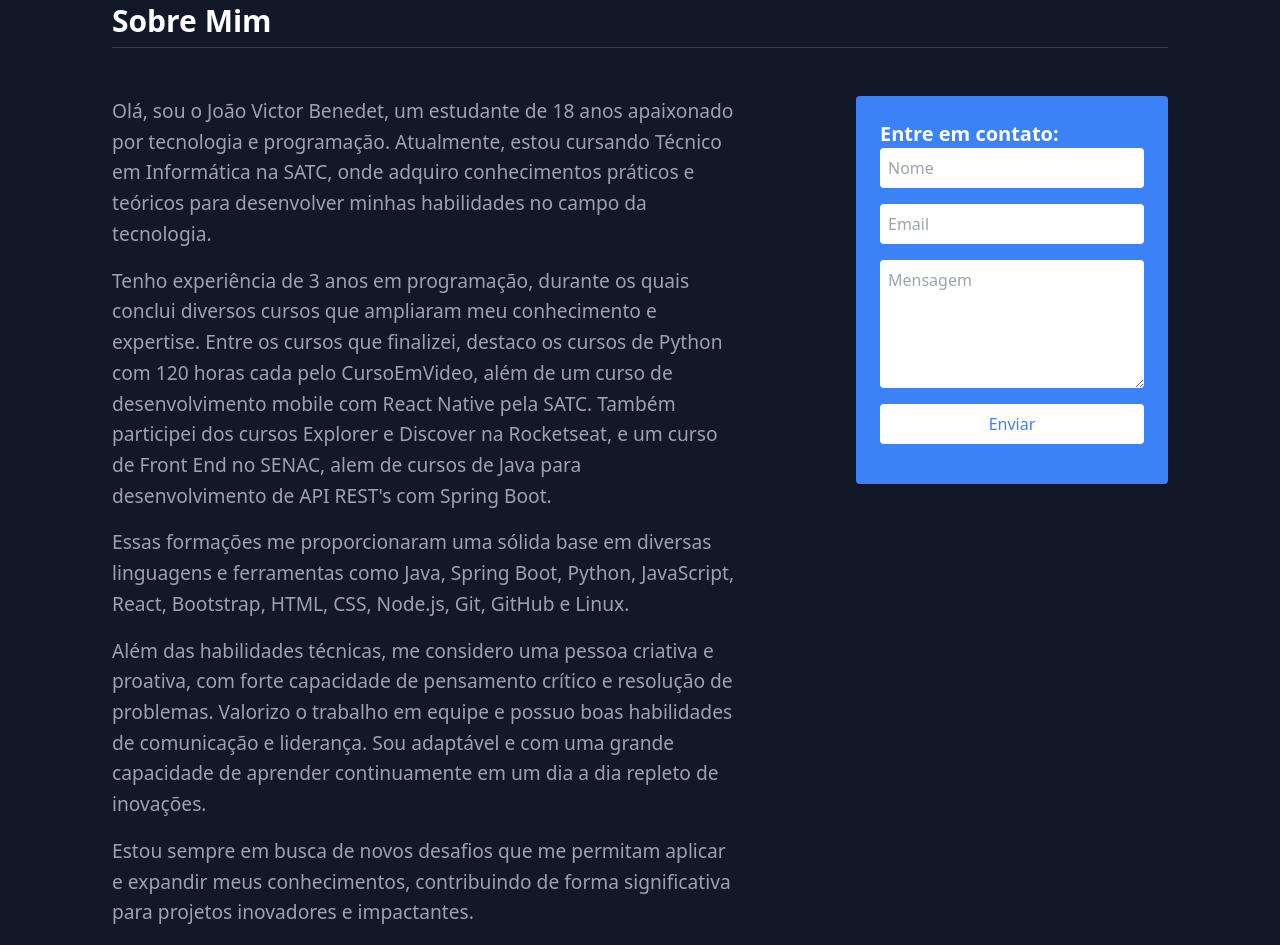
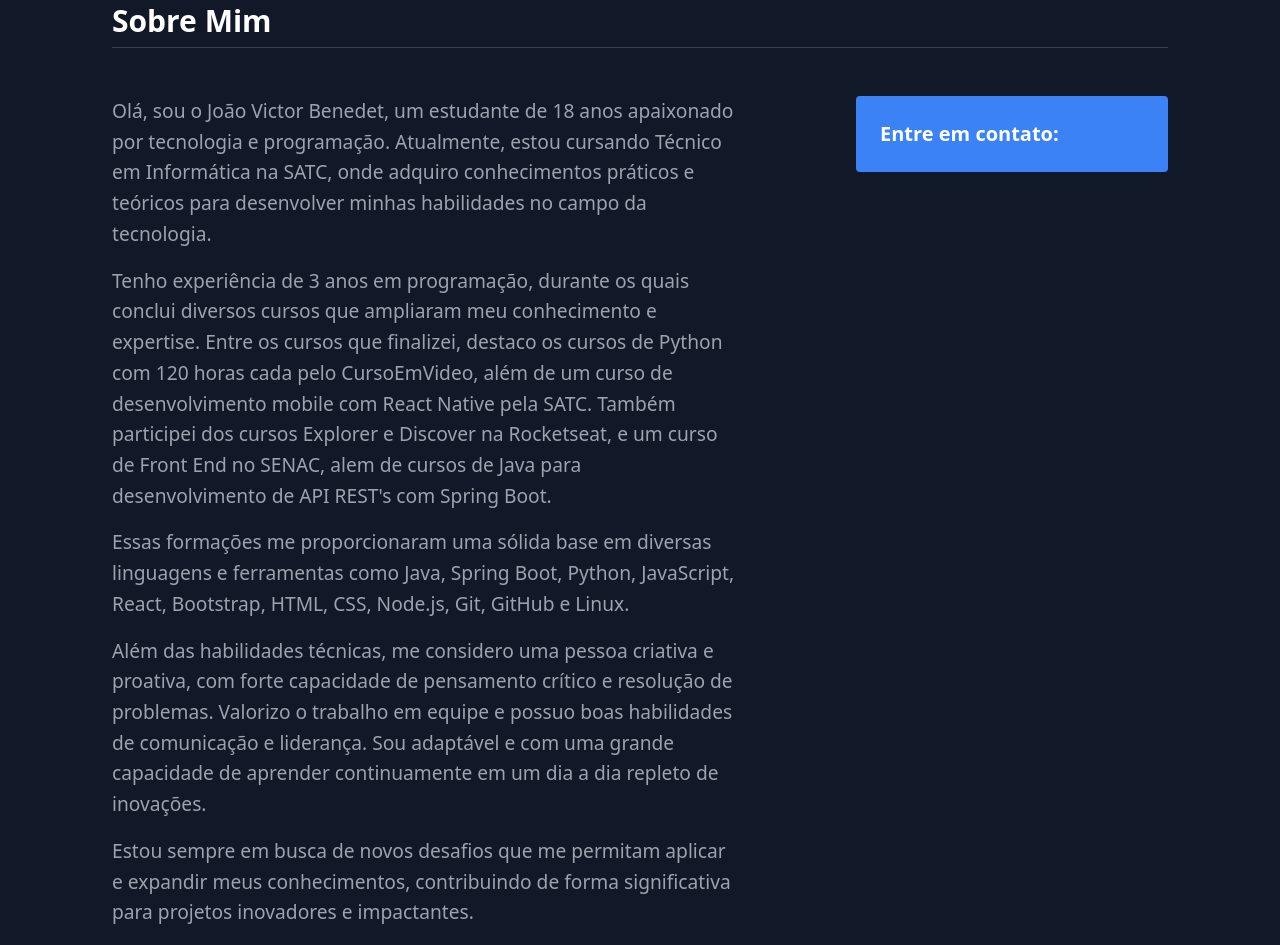
Before and after one commit to joaobenedetmachado/portfolio, a plain HTML site: page index.html in a window 1280 px wide. Shown: the part 2667-3612 px from the top of the page. Drawn offline with nearby package versions, Linux system fonts and the light colour scheme.

Commit message:
Update index.html

```diff
--- a/index.html
+++ b/index.html
@@ -791,12 +791,6 @@
        <h4 class="text-xl font-bold text-white">
         Entre em contato:
        </h4>
-       <form action="mailto:jvbm2177@gmail.com" method="post" enctype="text/plain">
-        <input class="w-full p-2 mb-4 rounded" placeholder="Nome" type="text" name="Nome" required />
-        <input class="w-full p-2 mb-4 rounded" placeholder="Email" type="email" name="Email" required />
-        <textarea class="w-full p-2 mb-4 rounded h-32" placeholder="Mensagem" name="Mensagem" required></textarea>
-        <button class="w-full bg-white text-blue-500 py-2 rounded" type="submit">Enviar</button>
-      </form>
       </div>
      </div>
     </div>
```
